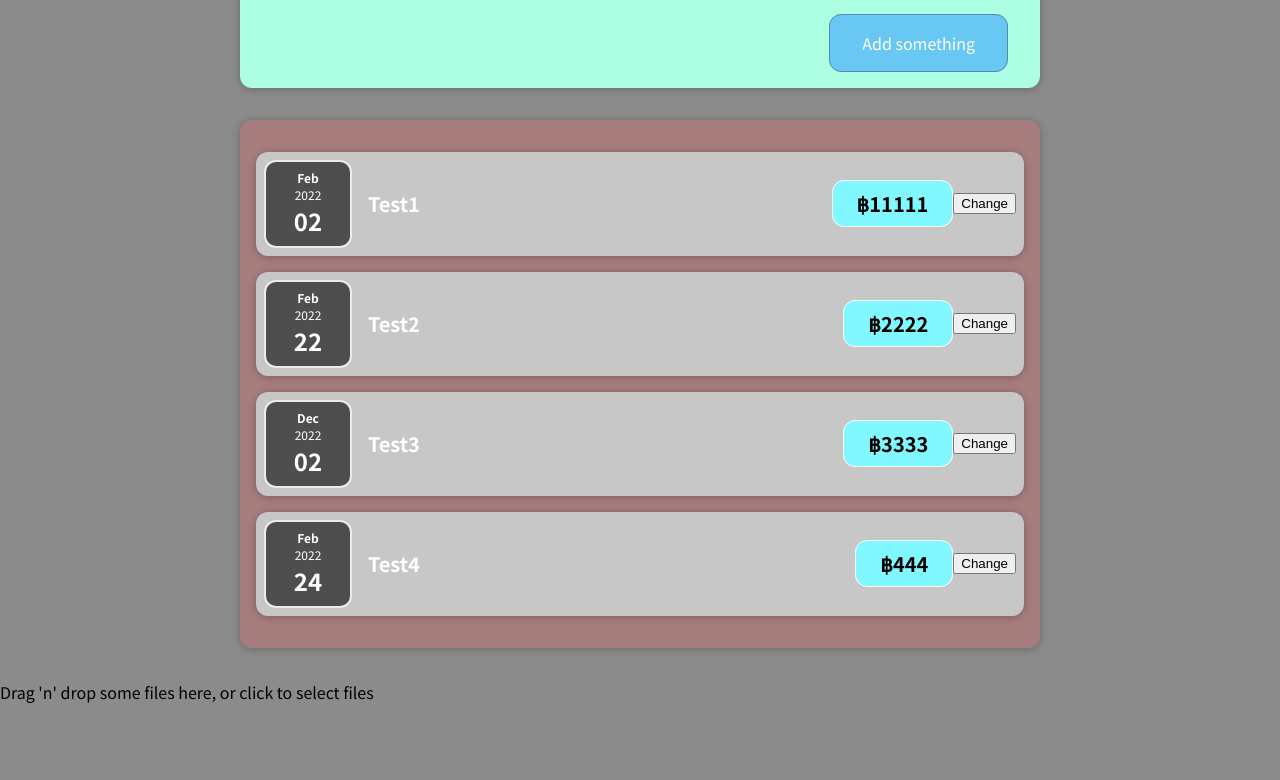
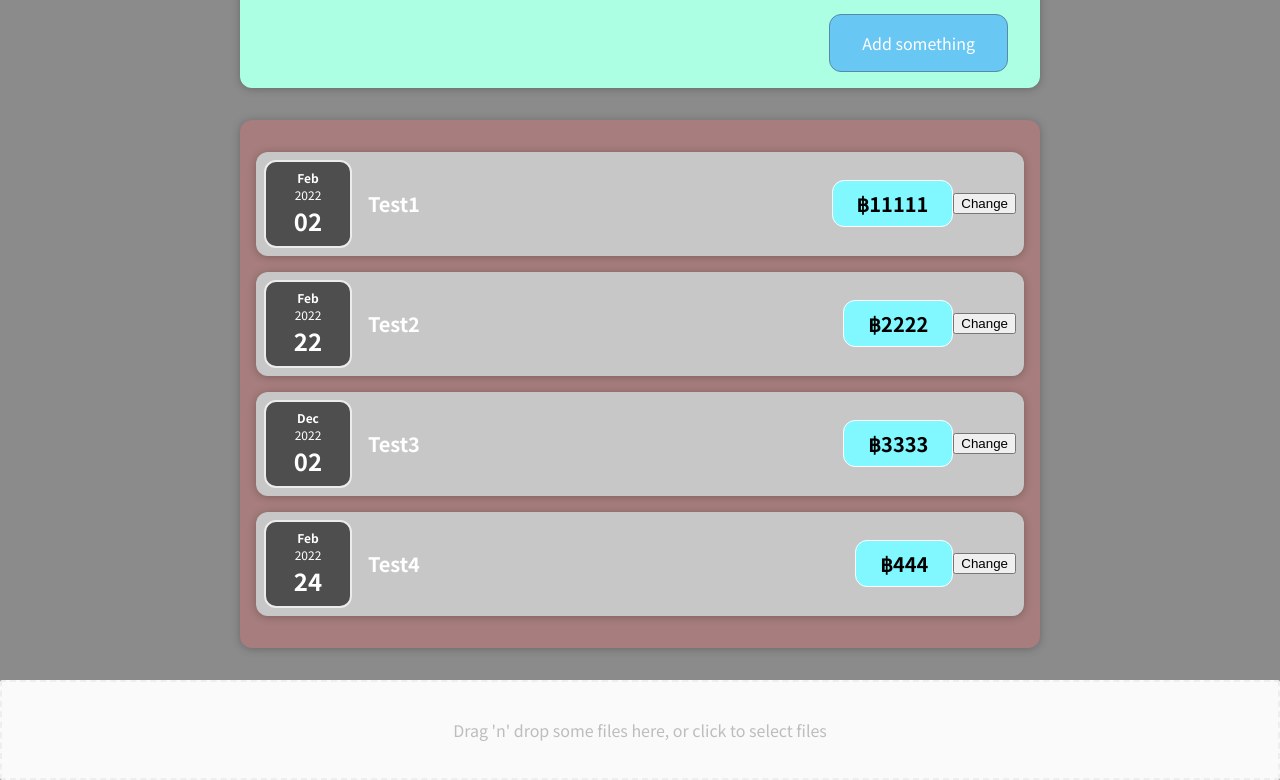
Before and after one commit to Zleepless/reminiscence, a React (Create React App) app: page / in a window 1280 px wide. Shown: the part 271-1051 px from the top of the page. Before the commit the page ends 991 px from the top, so only its background shows below. Built offline with nearby package versions, Linux system fonts and the light colour scheme.

Commit message:
Test Dropzone Function for Dev

```diff
--- a/src/App.js
+++ b/src/App.js
@@ -2,6 +2,7 @@ import React from 'react'
 import TestMultiItem from './components/Test/TestMultiItem'
 import NewTest from './components/NewTest/NewTest'
 import Dropzone from 'react-dropzone'
+import DropZoneBox from './components/TestModule/DropZoneBox'
 
 const App = () => {
   const expenses = [
@@ -37,16 +38,7 @@ const App = () => {
       <h2>Test</h2>
       <NewTest />
       <TestMultiItem items={expenses} />
-      <Dropzone onDrop={(acceptedFiles) => console.log(acceptedFiles)}>
-        {({ getRootProps, getInputProps }) => (
-          <section>
-            <div {...getRootProps()}>
-              <input {...getInputProps()} />
-              <p>Drag 'n' drop some files here, or click to select files</p>
-            </div>
-          </section>
-        )}
-      </Dropzone>
+      <DropZoneBox />
     </div>
   )
 }
--- /dev/null
+++ b/src/components/TestModule/DropZoneBox.js
@@ -0,0 +1,62 @@
+import React, {useMemo} from 'react';
+import {useDropzone} from 'react-dropzone';
+
+const baseStyle = {
+  flex: 1,
+  display: 'flex',
+  flexDirection: 'column',
+  alignItems: 'center',
+  padding: '20px',
+  borderWidth: 2,
+  borderRadius: 2,
+  borderColor: '#eeeeee',
+  borderStyle: 'dashed',
+  backgroundColor: '#fafafa',
+  color: '#bdbdbd',
+  outline: 'none',
+  transition: 'border .24s ease-in-out'
+};
+
+const focusedStyle = {
+  borderColor: '#2196f3'
+};
+
+const acceptStyle = {
+  borderColor: '#00e676'
+};
+
+const rejectStyle = {
+  borderColor: '#ff1744'
+};
+
+function DropZoneBox(props) {
+  const {
+    getRootProps,
+    getInputProps,
+    isFocused,
+    isDragAccept,
+    isDragReject
+  } = useDropzone({accept: 'image/*'});
+
+  const style = useMemo(() => ({
+    ...baseStyle,
+    ...(isFocused ? focusedStyle : {}),
+    ...(isDragAccept ? acceptStyle : {}),
+    ...(isDragReject ? rejectStyle : {})
+  }), [
+    isFocused,
+    isDragAccept,
+    isDragReject
+  ]);
+
+  return (
+    <div className="container">
+      <div {...getRootProps({style})}>
+        <input {...getInputProps()} />
+        <p>Drag 'n' drop some files here, or click to select files</p>
+      </div>
+    </div>
+  );
+}
+
+export default DropZoneBox
```
